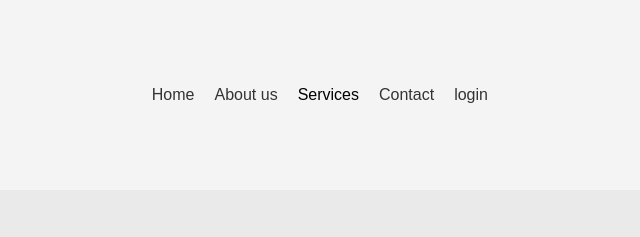
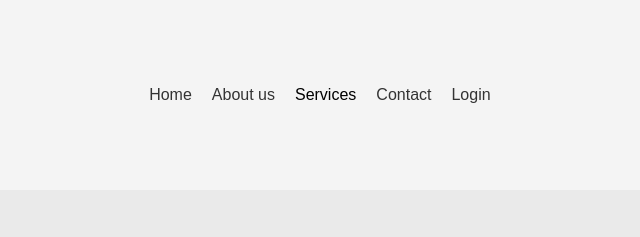
Before and after one commit to larksquirrel/ryanrochad, a plain HTML site: page zhuye.html in a window 1280 px wide. Shown: the top 237 px of the page, 264-904 px from the left. Drawn offline with Linux system fonts and the light colour scheme.

Commit message:
Update zhuye.html

```diff
--- a/zhuye.html
+++ b/zhuye.html
@@ -241,7 +241,7 @@ body {
                 <li><a href="zhuye.html">About us</a></li>
                 <li>Services</li>
                 <li><a href="contact.html">Contact</a></li>
-				  <li><a href="dl.html">login</a></li>
+				  <li><a href="dl.html">Login</a></li>
             </ul>
         </nav>
         <div class="search">
```
